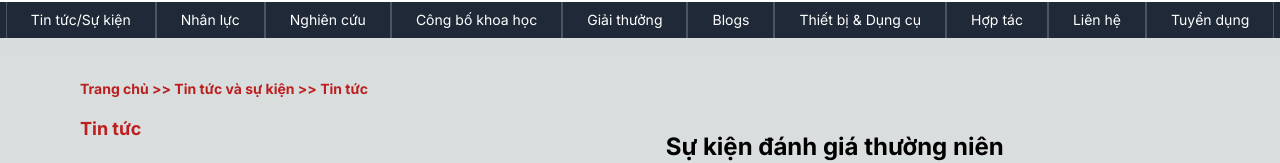
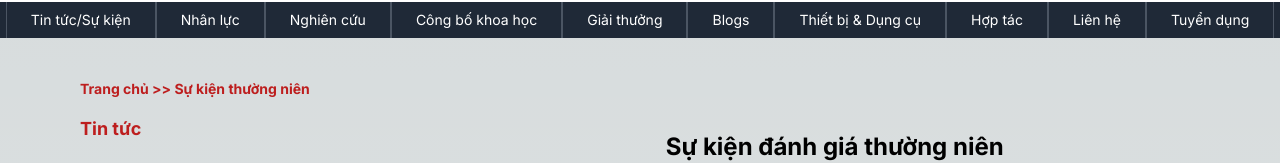
Before and after one commit to vhxmt/cds_ttkt, a Next.js app: page /tin-tuc-su-kien/su-kien/su-kien-thuong-nien in a window 1280 px wide. Shown: the part 130-293 px from the top of the page. Built offline with nearby package versions, Linux system fonts and the light colour scheme.

Commit message:
change nav link

```diff
--- a/src/app/tin-tuc-su-kien/su-kien/khoa-hoc-ngan-han/page.tsx
+++ b/src/app/tin-tuc-su-kien/su-kien/khoa-hoc-ngan-han/page.tsx
@@ -9,7 +9,7 @@ export default function NewsPage() {
         <div className="max-w-6xl mx-auto p-4 mt-6">
             {/* Container chính */}
             <div className={convertClassName('title')}>
-                Trang chủ &gt;&gt; Tin tức và sự kiện &gt;&gt; <a href="/tin-tuc-su-kien/tin-tuc" className={convertClassName('link')}>Tin tức</a>
+                Trang chủ &gt;&gt; <a href="/tin-tuc-su-kien/tin-tuc" className={convertClassName('link')}>Khóa học ngắn hạn</a>
             </div>
             <div className="flex space-x-4">
                 {/* Side Menu */}
--- a/src/app/tin-tuc-su-kien/su-kien/page.tsx
+++ b/src/app/tin-tuc-su-kien/su-kien/page.tsx
@@ -10,7 +10,7 @@ export default function NewsPage() {
     <div className="max-w-6xl mx-auto p-4 mt-6">
       {/* Container chính */}
       <div className={convertClassName('title')}>
-        Trang chủ &gt;&gt; Tin tức và sự kiện &gt;&gt; <a href="/tin-tuc-su-kien/su-kien" className={convertClassName('link')}>Sự kiện</a>
+        Trang chủ &gt;&gt; <a href="/tin-tuc-su-kien/su-kien" className={convertClassName('link')}>Sự kiện</a>
       </div>
       <div className="flex space-x-4">
         {/* Side Menu */}
--- a/src/app/tin-tuc-su-kien/su-kien/su-kien-thuong-nien/page.tsx
+++ b/src/app/tin-tuc-su-kien/su-kien/su-kien-thuong-nien/page.tsx
@@ -9,7 +9,7 @@ export default function NewsPage() {
         <div className="max-w-6xl mx-auto p-4 mt-6">
             {/* Container chính */}
             <div className={convertClassName('title')}>
-                Trang chủ &gt;&gt; Tin tức và sự kiện &gt;&gt; <a href="/tin-tuc-su-kien/tin-tuc" className={convertClassName('link')}>Tin tức</a>
+                Trang chủ &gt;&gt; <a href="/tin-tuc-su-kien/tin-tuc" className={convertClassName('link')}>Sự kiện thường niên</a>
             </div>
             <div className="flex space-x-4">
                 {/* Side Menu */}
--- a/src/app/tin-tuc-su-kien/su-kien/thao-luan-chuyen-de/page.tsx
+++ b/src/app/tin-tuc-su-kien/su-kien/thao-luan-chuyen-de/page.tsx
@@ -10,7 +10,7 @@ export default function NewsPage() {
         <div className="max-w-6xl mx-auto p-4 mt-6">
             {/* Container chính */}
             <div className={convertClassName('title')}>
-                Trang chủ &gt;&gt; Tin tức và sự kiện &gt;&gt; <a href="/tin-tuc-su-kien/tin-tuc" className={convertClassName('link')}>Tin tức</a>
+                Trang chủ &gt;&gt; <a href="/tin-tuc-su-kien/tin-tuc" className={convertClassName('link')}>Thảo luận chuyên đề</a>
             </div>
             <div className="flex space-x-4">
                 {/* Side Menu */}
--- a/src/app/tin-tuc-su-kien/tin-tuc/page.tsx
+++ b/src/app/tin-tuc-su-kien/tin-tuc/page.tsx
@@ -1,5 +1,5 @@
-import SideMenu from '../../../components/display-block/SideMenu';
-import Banner from '../../../components/display-block/Banner';
+import SideMenu from '@/components/display-block/SideMenu';
+import Banner from '@/components/display-block/Banner';
 import { menuItems } from '@/data/tin-tuc-su-kien/menu-data';
 import convertClassName from "@/utils/format-menu"; // Importing data from data.ts
 
```
